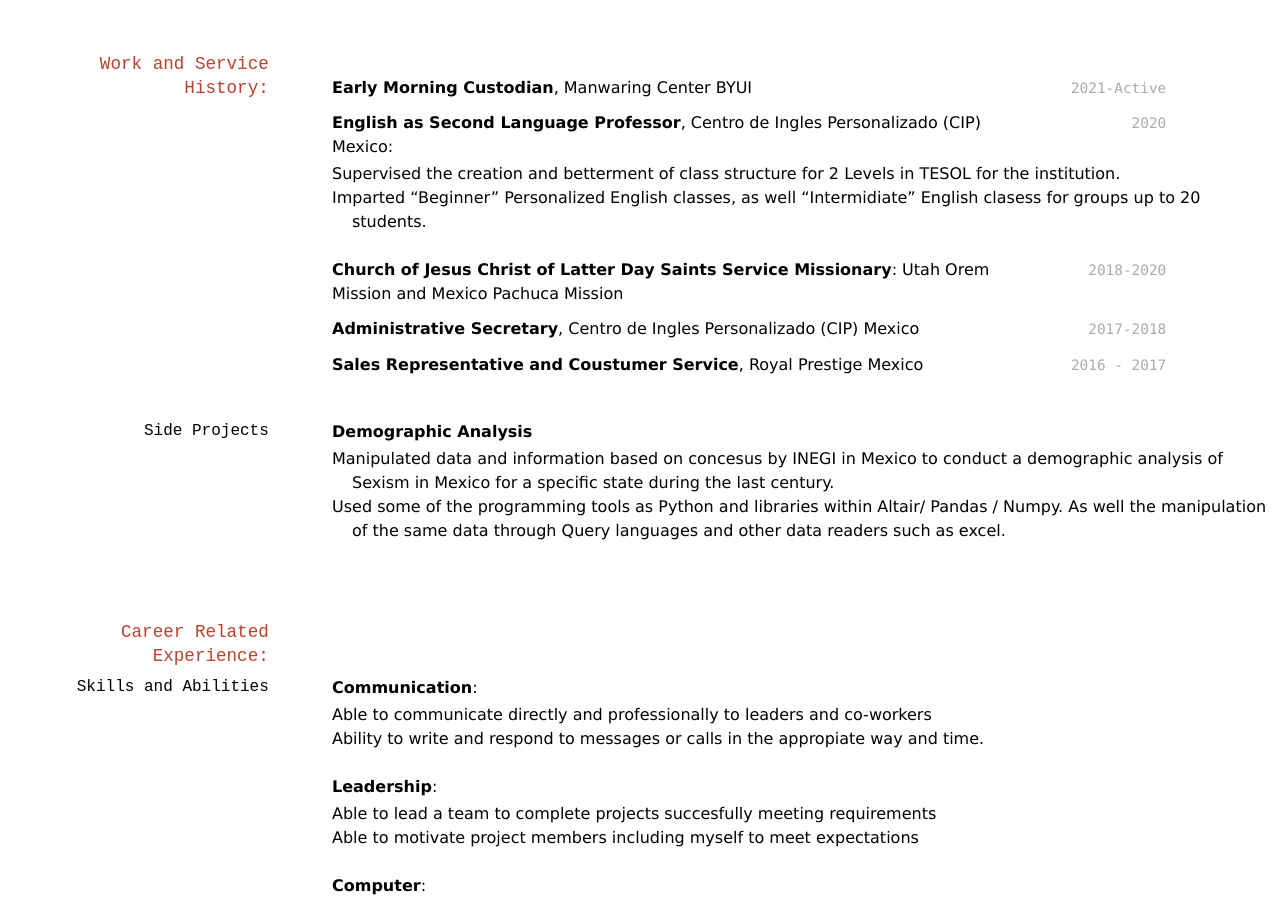
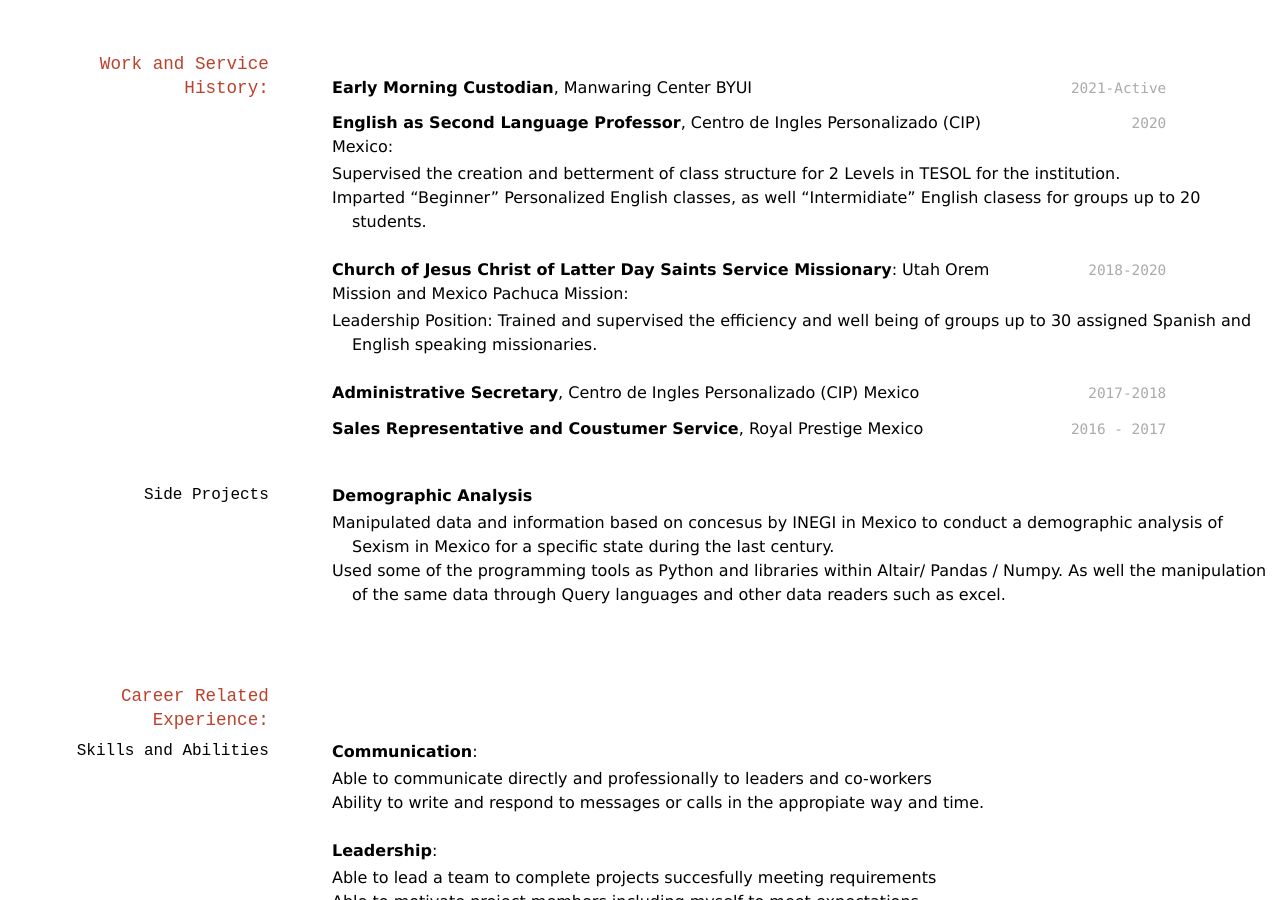
Before and after one commit to ChristianLG2/Christian_Lira_online_resume, a Jekyll site: the page built from docs/index.md, in a window 1280 px wide and 900 px high, scrolled down 361 px. Built offline with Jekyll 4.4.1, drawn with Linux system fonts in a browser that asks for light colours.

Commit message:
Mission update

```diff
--- a/docs/index.md
+++ b/docs/index.md
@@ -31,7 +31,8 @@ __English as Second Language Professor__, Centro de Ingles Personalizado (CIP) M
 * Imparted "Beginner" Personalized English classes, as well "Intermidiate" English clasess for groups up to 20 students.
 
 `2018-2020`
-__Church of Jesus Christ of Latter Day Saints Service Missionary__: Utah Orem Mission and Mexico Pachuca Mission
+__Church of Jesus Christ of Latter Day Saints Service Missionary__: Utah Orem Mission and Mexico Pachuca Mission:
+* Leadership Position: Trained and supervised the efficiency and well being of groups up to 30 assigned Spanish and English speaking missionaries.
 
 `2017-2018`
 __Administrative Secretary__, Centro de Ingles Personalizado (CIP) Mexico
```
